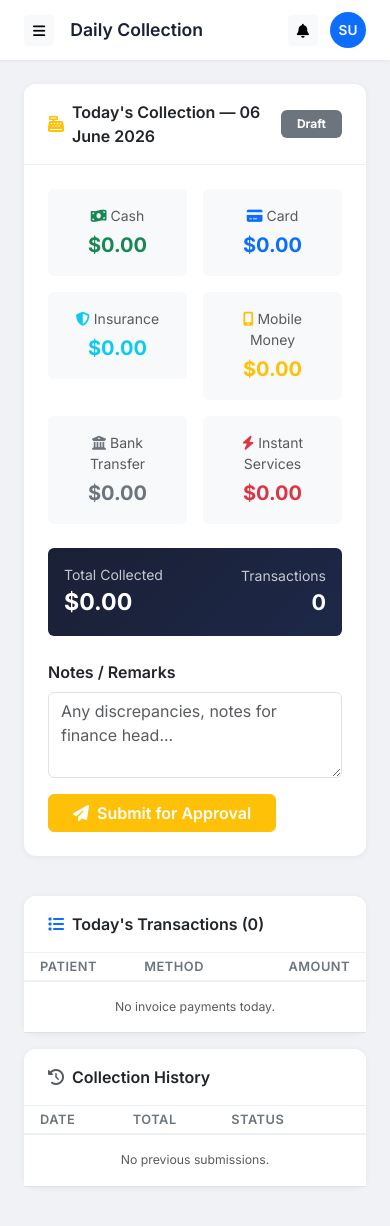
After one commit to felmeta43/Wifi_Driver, a Django app: page /billing/daily-collection/ in a window 390 px wide. The commit adds this page. Shown: the top 1226 px of the page. Run offline with Django 5.2, Linux system fonts and the light colour scheme; the visitor is signed in with stand-in values (Sample User, id 1); data comes from the database, SQL or seed files in the repository; data that the repository does not hold is empty.

Commit message:
Add Finance Head role and daily cashier collection approval workflow
New role:
- finance_head added to User.ROLE_CHOICES

New model — DailyCollection (billing app):
- Tracks each cashier's daily payment totals (cash/card/insurance/mobile/
  bank-transfer/instant-service) with transaction count
- Status flow: draft → submitted → approved | rejected
- Rejected collections reset to draft so cashier can correct and resubmit
- unique_together(cashier, collection_date) enforces one record per day

Cashier workflow:
- /billing/daily-collection/ — auto-calculates today's totals from Payment
  and InstantService records, shows breakdown, cashier adds notes & submits
- Shows pending badge in sidebar when today's collection not yet submitted
- Collection history with status displayed

Finance Head workflow:
- /billing/collections/ — queue of all cashier submissions, filtered by status
- /billing/collections/<pk>/review/ — detailed view with per-transaction
  breakdown (invoice payments + instant services), approve or reject with reason
- Pending approvals count badge shown in Finance sidebar

Sidebar updates:
- finance_head role gets its own Finance section (invoices, reports,
  collection approvals with live badge count)
- cashier gets Daily Collection link with "Pending" badge when unsubmitted

Scrollable sidebar fix:
- Changed .sidebar from min-height:100vh → height:100vh with overflow:hidden
- nav gets min-height:0 so flex shrinks correctly, enabling overflow-y:auto
- Thin custom scrollbar styled for dark sidebar

Context processor updated to inject pending_collection_today (cashier)
and pending_approvals (finance_head) into every template.

https://claude.ai/code/session_013aWsgWhuanRg57LqkSLTdv

```diff
--- a/accounts/models.py
+++ b/accounts/models.py
@@ -11,6 +11,7 @@ class User(AbstractUser):
         ('pharmacist', 'Pharmacist'),
         ('lab_technician', 'Lab Technician'),
         ('cashier', 'Cashier'),
+        ('finance_head', 'Finance Head'),
         ('accountant', 'Accountant'),
         ('patient', 'Patient'),
     ]
--- a/billing/urls.py
+++ b/billing/urls.py
@@ -7,4 +7,8 @@ urlpatterns = [
     path('create/', views.invoice_create, name='invoice_create'),
     path('<int:invoice_pk>/payment/', views.add_payment, name='add_payment'),
     path('reports/', views.billing_reports, name='billing_reports'),
+    # Daily Collection
+    path('daily-collection/', views.daily_collection_submit, name='daily_collection_submit'),
+    path('collections/', views.collection_list, name='collection_list'),
+    path('collections/<int:pk>/review/', views.collection_review, name='collection_review'),
 ]
--- a/billing/views.py
+++ b/billing/views.py
@@ -5,7 +5,7 @@ from django.db.models import Q, Sum
 from django.http import JsonResponse
 import json
 
-from .models import Invoice, InvoiceItem, Payment
+from .models import Invoice, InvoiceItem, Payment, DailyCollection
 from patients.models import Patient
 from appointments.models import Appointment
 
@@ -152,3 +152,161 @@ def billing_reports(request):
         'monthly': monthly, 'total_revenue': total_revenue,
         'total_pending': total_pending, 'payment_methods': payment_methods,
     })
+
+
+# ── Daily Collection ──────────────────────────────────────────────────────────
+
+def _build_collection_summary(cashier, date):
+    """Calculate payment totals for a cashier on a given date from Payment records."""
+    from services.models import InstantService
+    from django.db.models import Sum
+
+    payments = Payment.objects.filter(
+        received_by=cashier,
+        payment_date__date=date,
+    )
+    totals = {
+        'cash': payments.filter(method='cash').aggregate(t=Sum('amount'))['t'] or 0,
+        'card': payments.filter(method='card').aggregate(t=Sum('amount'))['t'] or 0,
+        'insurance': payments.filter(method='insurance').aggregate(t=Sum('amount'))['t'] or 0,
+        'mobile_money': payments.filter(method='mobile_money').aggregate(t=Sum('amount'))['t'] or 0,
+        'bank_transfer': payments.filter(method='bank_transfer').aggregate(t=Sum('amount'))['t'] or 0,
+        'check': payments.filter(method='check').aggregate(t=Sum('amount'))['t'] or 0,
+    }
+    instant = InstantService.objects.filter(
+        performed_by=cashier,
+        created_at__date=date,
+    ).aggregate(t=Sum('total_price'))['t'] or 0
+    total = sum(totals.values()) + float(instant)
+    return totals, float(instant), total, payments.count()
+
+
+@login_required
+def daily_collection_submit(request):
+    from datetime import date as date_type
+    if request.user.role not in ('cashier', 'admin') and not request.user.is_superuser:
+        messages.error(request, 'Only cashiers can submit daily collections.')
+        return redirect('dashboard')
+
+    today = date_type.today()
+    collection, _ = DailyCollection.objects.get_or_create(
+        cashier=request.user, collection_date=today,
+    )
+
+    # Always refresh calculated totals if still draft
+    if collection.status == 'draft':
+        totals, instant, total, count = _build_collection_summary(request.user, today)
+        collection.cash_total = totals['cash']
+        collection.card_total = totals['card']
+        collection.insurance_total = totals['insurance']
+        collection.mobile_money_total = totals['mobile_money']
+        collection.bank_transfer_total = totals['bank_transfer']
+        collection.check_total = totals['check']
+        collection.instant_service_total = instant
+        collection.total_collected = total
+        collection.transaction_count = count
+        collection.save(update_fields=[
+            'cash_total', 'card_total', 'insurance_total', 'mobile_money_total',
+            'bank_transfer_total', 'check_total', 'instant_service_total',
+            'total_collected', 'transaction_count',
+        ])
+
+    if request.method == 'POST':
+        action = request.POST.get('action')
+        if action == 'submit' and collection.status == 'draft':
+            from django.utils import timezone
+            collection.notes = request.POST.get('notes', '')
+            collection.status = 'submitted'
+            collection.submitted_at = timezone.now()
+            collection.save()
+            messages.success(request, f'Daily collection for {today} submitted for approval.')
+            return redirect('daily_collection_submit')
+
+    # Get individual payments for the day to show detail
+    today_payments = Payment.objects.filter(
+        received_by=request.user, payment_date__date=today
+    ).select_related('invoice__patient').order_by('-payment_date')
+
+    # History of past collections
+    history = DailyCollection.objects.filter(cashier=request.user).exclude(
+        collection_date=today
+    ).order_by('-collection_date')[:10]
+
+    return render(request, 'billing/daily_collection.html', {
+        'collection': collection,
+        'today_payments': today_payments,
+        'history': history,
+        'today': today,
+    })
+
+
+@login_required
+def collection_list(request):
+    if request.user.role not in ('finance_head', 'admin') and not request.user.is_superuser:
+        messages.error(request, 'Access restricted to Finance Head.')
+        return redirect('dashboard')
+
+    status = request.GET.get('status', 'submitted')
+    qs = DailyCollection.objects.select_related('cashier', 'reviewed_by').order_by(
+        '-collection_date', 'cashier__first_name'
+    )
+    if status:
+        qs = qs.filter(status=status)
+
+    pending_count = DailyCollection.objects.filter(status='submitted').count()
+    return render(request, 'billing/collection_list.html', {
+        'collections': qs,
+        'status': status,
+        'status_choices': DailyCollection.STATUS_CHOICES,
+        'pending_count': pending_count,
+    })
+
+
+@login_required
+def collection_review(request, pk):
+    if request.user.role not in ('finance_head', 'admin') and not request.user.is_superuser:
+        messages.error(request, 'Access restricted to Finance Head.')
+        return redirect('dashboard')
+
+    collection = get_object_or_404(DailyCollection, pk=pk)
+
+    if request.method == 'POST':
+        from django.utils import timezone
+        action = request.POST.get('action')
+        if action == 'approve':
+            collection.status = 'approved'
+            collection.rejection_reason = ''
+            collection.reviewed_by = request.user
+            collection.reviewed_at = timezone.now()
+            collection.save()
+            messages.success(request, f'Collection approved for {collection.cashier.get_full_name()} on {collection.collection_date}.')
+        elif action == 'reject':
+            collection.status = 'rejected'
+            collection.rejection_reason = request.POST.get('rejection_reason', '')
+            collection.reviewed_by = request.user
+            collection.reviewed_at = timezone.now()
+            collection.save()
+            messages.warning(request, f'Collection rejected. Cashier will need to resubmit.')
+            # Reset to draft so cashier can resubmit
+            collection.status = 'draft'
+            collection.submitted_at = None
+            collection.save()
+        return redirect('collection_list')
+
+    # Get individual payments for that day and cashier
+    day_payments = Payment.objects.filter(
+        received_by=collection.cashier,
+        payment_date__date=collection.collection_date,
+    ).select_related('invoice__patient').order_by('-payment_date')
+
+    from services.models import InstantService
+    day_instant = InstantService.objects.filter(
+        performed_by=collection.cashier,
+        created_at__date=collection.collection_date,
+    ).select_related('patient', 'service').order_by('-created_at')
+
+    return render(request, 'billing/collection_detail.html', {
+        'collection': collection,
+        'day_payments': day_payments,
+        'day_instant': day_instant,
+    })
--- a/core/context_processors.py
+++ b/core/context_processors.py
@@ -4,9 +4,31 @@ from .models import HospitalSettings, Notification
 def hospital_settings(request):
     settings = HospitalSettings.get_settings()
     unread_notifications = 0
+    pending_collection_today = False   # cashier: True if today not yet submitted
+    pending_approvals = 0              # finance_head: count awaiting approval
+
     if request.user.is_authenticated:
-        unread_notifications = Notification.objects.filter(user=request.user, is_read=False).count()
+        unread_notifications = Notification.objects.filter(
+            user=request.user, is_read=False
+        ).count()
+
+        role = getattr(request.user, 'role', '')
+
+        if role == 'cashier' or request.user.is_superuser:
+            from datetime import date
+            from billing.models import DailyCollection
+            today_col = DailyCollection.objects.filter(
+                cashier=request.user, collection_date=date.today()
+            ).first()
+            pending_collection_today = (today_col is None or today_col.status == 'draft')
+
+        if role in ('finance_head', 'admin') or request.user.is_superuser:
+            from billing.models import DailyCollection
+            pending_approvals = DailyCollection.objects.filter(status='submitted').count()
+
     return {
         'hospital': settings,
         'unread_notifications': unread_notifications,
+        'pending_collection_today': pending_collection_today,
+        'pending_approvals': pending_approvals,
     }
--- a/templates/base.html
+++ b/templates/base.html
@@ -16,9 +16,9 @@
         * { font-family: 'Inter', sans-serif; }
         body { background: #f0f2f5; }
         .sidebar {
-            width: 260px; min-height: 100vh; background: linear-gradient(180deg, #1a2035 0%, #1d2848 100%);
+            width: 260px; height: 100vh; background: linear-gradient(180deg, #1a2035 0%, #1d2848 100%);
             position: fixed; top: 0; left: 0; z-index: 1000; transition: all 0.3s;
-            display: flex; flex-direction: column;
+            display: flex; flex-direction: column; overflow: hidden;
         }
         .sidebar .brand {
             padding: 1.5rem 1.2rem; border-bottom: 1px solid rgba(255,255,255,0.08);
@@ -27,7 +27,11 @@
         .sidebar .brand img { width: 40px; height: 40px; object-fit: cover; border-radius: 8px; }
         .sidebar .brand-text { color: white; font-weight: 700; font-size: 0.95rem; line-height: 1.2; }
         .sidebar .brand-text small { font-weight: 300; font-size: 0.72rem; color: rgba(255,255,255,0.6); }
-        .sidebar nav { flex: 1; padding: 1rem 0.75rem; overflow-y: auto; }
+        .sidebar nav { flex: 1; padding: 1rem 0.75rem; overflow-y: auto; min-height: 0; }
+        .sidebar nav::-webkit-scrollbar { width: 4px; }
+        .sidebar nav::-webkit-scrollbar-track { background: transparent; }
+        .sidebar nav::-webkit-scrollbar-thumb { background: rgba(255,255,255,0.15); border-radius: 4px; }
+        .sidebar nav::-webkit-scrollbar-thumb:hover { background: rgba(255,255,255,0.3); }
         .sidebar .nav-label {
             font-size: 0.65rem; font-weight: 600; color: rgba(255,255,255,0.35);
             text-transform: uppercase; letter-spacing: 0.08em;
@@ -200,7 +204,7 @@
         {# cashier: full access + takes payments                          #}
         {# receptionist: creates invoices + service orders, no payment   #}
         {# accountant: read-only invoices + reports                      #}
-        {% if r == 'admin' or r == 'cashier' or r == 'receptionist' or r == 'accountant' or su %}
+        {% if r == 'admin' or r == 'cashier' or r == 'receptionist' or r == 'accountant' or r == 'finance_head' or su %}
         <div class="nav-label">Services &amp; Finance</div>
         {% if r == 'admin' or r == 'cashier' or r == 'receptionist' or su %}
         <a href="{% url 'service_list' %}" class="nav-link {% if 'service' in request.resolver_match.url_name %}active{% endif %}">
@@ -215,11 +219,36 @@
         <a href="{% url 'invoice_list' %}" class="nav-link {% if 'invoice' in request.resolver_match.url_name %}active{% endif %}">
             <i class="fas fa-file-invoice-dollar"></i> Invoices
         </a>
-        {% if r == 'admin' or r == 'cashier' or r == 'accountant' or su %}
+        {% if r == 'admin' or r == 'cashier' or r == 'accountant' or r == 'finance_head' or su %}
         <a href="{% url 'billing_reports' %}" class="nav-link">
             <i class="fas fa-chart-bar"></i> Reports
         </a>
         {% endif %}
+        {% if r == 'cashier' or su %}
+        <a href="{% url 'daily_collection_submit' %}" class="nav-link {% if request.resolver_match.url_name == 'daily_collection_submit' %}active{% endif %} d-flex align-items-center justify-content-between">
+            <span><i class="fas fa-cash-register me-2" style="width:18px;text-align:center;"></i>Daily Collection</span>
+            {% if pending_collection_today %}
+            <span class="badge bg-warning text-dark" style="font-size:0.6rem;">Pending</span>
+            {% endif %}
+        </a>
+        {% endif %}
+        {% endif %}
+
+        {# ── Finance Head — collection approvals ──────────────────────── #}
+        {% if r == 'finance_head' or r == 'admin' or su %}
+        <div class="nav-label">Finance</div>
+        <a href="{% url 'invoice_list' %}" class="nav-link {% if 'invoice' in request.resolver_match.url_name %}active{% endif %}">
+            <i class="fas fa-file-invoice-dollar"></i> Invoices
+        </a>
+        <a href="{% url 'billing_reports' %}" class="nav-link">
+            <i class="fas fa-chart-bar"></i> Reports
+        </a>
+        <a href="{% url 'collection_list' %}" class="nav-link {% if 'collection' in request.resolver_match.url_name %}active{% endif %} d-flex align-items-center justify-content-between">
+            <span><i class="fas fa-clipboard-check me-2" style="width:18px;text-align:center;"></i>Collection Approvals</span>
+            {% if pending_approvals > 0 %}
+            <span class="badge bg-danger" style="font-size:0.6rem;">{{ pending_approvals }}</span>
+            {% endif %}
+        </a>
         {% endif %}
 
         {# ── Administration — admin only ───────────────────────────────── #}
--- /dev/null
+++ b/templates/billing/daily_collection.html
@@ -0,0 +1,191 @@
+{% extends 'base.html' %}
+{% block title %}Daily Collection{% endblock %}
+{% block page_title %}Daily Collection{% endblock %}
+{% block content %}
+<div class="row g-4">
+
+  {# ── Left: Today's summary & submission ── #}
+  <div class="col-lg-7">
+    <div class="card mb-3">
+      <div class="card-header d-flex align-items-center justify-content-between py-3 px-4">
+        <div class="d-flex align-items-center gap-2">
+          <i class="fas fa-cash-register text-warning"></i>
+          <span>Today's Collection — {{ today|date:"d F Y" }}</span>
+        </div>
+        <span class="badge
+          {% if collection.status == 'approved' %}bg-success
+          {% elif collection.status == 'submitted' %}bg-warning text-dark
+          {% elif collection.status == 'rejected' %}bg-danger
+          {% else %}bg-secondary{% endif %} px-3 py-2">
+          {{ collection.get_status_display }}
+        </span>
+      </div>
+      <div class="card-body p-4">
+
+        {% if collection.status == 'rejected' %}
+        <div class="alert alert-danger mb-3">
+          <i class="fas fa-times-circle me-2"></i>
+          <strong>Rejected by Finance Head.</strong>
+          {% if collection.rejection_reason %}
+          <div class="mt-1 small">Reason: {{ collection.rejection_reason }}</div>
+          {% endif %}
+          <div class="mt-2 small text-muted">Your collection has been reset to draft. Please review and resubmit.</div>
+        </div>
+        {% endif %}
+
+        {% if collection.status == 'approved' %}
+        <div class="alert alert-success mb-3">
+          <i class="fas fa-check-circle me-2"></i>
+          <strong>Approved</strong> by {{ collection.reviewed_by.get_full_name }} on {{ collection.reviewed_at|date:"d M Y H:i" }}.
+        </div>
+        {% endif %}
+
+        {% if collection.status == 'submitted' %}
+        <div class="alert alert-warning mb-3">
+          <i class="fas fa-clock me-2"></i>
+          Submitted at {{ collection.submitted_at|date:"H:i" }}. Awaiting Finance Head approval.
+        </div>
+        {% endif %}
+
+        {# Breakdown by method #}
+        <div class="row g-3 mb-4">
+          {% with sym=hospital.currency_symbol %}
+          <div class="col-6 col-md-4">
+            <div class="p-3 rounded bg-light text-center">
+              <div class="text-muted small mb-1"><i class="fas fa-money-bill-wave text-success me-1"></i>Cash</div>
+              <div class="fw-bold fs-5 text-success">{{ sym }}{{ collection.cash_total|floatformat:2 }}</div>
+            </div>
+          </div>
+          <div class="col-6 col-md-4">
+            <div class="p-3 rounded bg-light text-center">
+              <div class="text-muted small mb-1"><i class="fas fa-credit-card text-primary me-1"></i>Card</div>
+              <div class="fw-bold fs-5 text-primary">{{ sym }}{{ collection.card_total|floatformat:2 }}</div>
+            </div>
+          </div>
+          <div class="col-6 col-md-4">
+            <div class="p-3 rounded bg-light text-center">
+              <div class="text-muted small mb-1"><i class="fas fa-shield-alt text-info me-1"></i>Insurance</div>
+              <div class="fw-bold fs-5 text-info">{{ sym }}{{ collection.insurance_total|floatformat:2 }}</div>
+            </div>
+          </div>
+          <div class="col-6 col-md-4">
+            <div class="p-3 rounded bg-light text-center">
+              <div class="text-muted small mb-1"><i class="fas fa-mobile-alt text-warning me-1"></i>Mobile Money</div>
+              <div class="fw-bold fs-5 text-warning">{{ sym }}{{ collection.mobile_money_total|floatformat:2 }}</div>
+            </div>
+          </div>
+          <div class="col-6 col-md-4">
+            <div class="p-3 rounded bg-light text-center">
+              <div class="text-muted small mb-1"><i class="fas fa-university text-secondary me-1"></i>Bank Transfer</div>
+              <div class="fw-bold fs-5 text-secondary">{{ sym }}{{ collection.bank_transfer_total|floatformat:2 }}</div>
+            </div>
+          </div>
+          <div class="col-6 col-md-4">
+            <div class="p-3 rounded bg-light text-center">
+              <div class="text-muted small mb-1"><i class="fas fa-bolt text-danger me-1"></i>Instant Services</div>
+              <div class="fw-bold fs-5 text-danger">{{ sym }}{{ collection.instant_service_total|floatformat:2 }}</div>
+            </div>
+          </div>
+          {% endwith %}
+        </div>
+
+        <div class="d-flex align-items-center justify-content-between p-3 rounded mb-4"
+             style="background:linear-gradient(135deg,#1a2035,#1d2848);color:white;">
+          <div>
+            <div class="small opacity-75">Total Collected</div>
+            <div class="fs-3 fw-bold">{{ hospital.currency_symbol }}{{ collection.total_collected|floatformat:2 }}</div>
+          </div>
+          <div class="text-end">
+            <div class="small opacity-75">Transactions</div>
+            <div class="fs-4 fw-bold">{{ collection.transaction_count }}</div>
+          </div>
+        </div>
+
+        {% if collection.status == 'draft' %}
+        <form method="post">
+          {% csrf_token %}
+          <input type="hidden" name="action" value="submit">
+          <div class="mb-3">
+            <label class="form-label fw-semibold">Notes / Remarks</label>
+            <textarea name="notes" class="form-control" rows="3"
+              placeholder="Any discrepancies, notes for finance head...">{{ collection.notes }}</textarea>
+          </div>
+          <button type="submit" class="btn btn-warning text-white px-4 fw-semibold">
+            <i class="fas fa-paper-plane me-2"></i>Submit for Approval
+          </button>
+        </form>
+        {% endif %}
+
+        {% if collection.notes and collection.status != 'draft' %}
+        <div class="mt-3 p-3 bg-light rounded small">
+          <span class="fw-semibold">Notes:</span> {{ collection.notes }}
+        </div>
+        {% endif %}
+
+      </div>
+    </div>
+  </div>
+
+  {# ── Right: Today's transactions + history ── #}
+  <div class="col-lg-5">
+    <div class="card mb-3">
+      <div class="card-header py-3 px-4">
+        <i class="fas fa-list me-2 text-primary"></i>Today's Transactions ({{ today_payments|length }})
+      </div>
+      <div style="max-height:300px;overflow-y:auto;">
+        <table class="table table-sm table-hover mb-0">
+          <thead>
+            <tr><th class="ps-3">Patient</th><th>Method</th><th class="pe-3 text-end">Amount</th></tr>
+          </thead>
+          <tbody>
+            {% for pay in today_payments %}
+            <tr>
+              <td class="ps-3 small">{{ pay.invoice.patient.get_full_name }}</td>
+              <td class="small text-muted">{{ pay.get_method_display }}</td>
+              <td class="pe-3 text-end text-success fw-semibold small">
+                {{ hospital.currency_symbol }}{{ pay.amount }}
+              </td>
+            </tr>
+            {% empty %}
+            <tr><td colspan="3" class="text-center text-muted py-3 small">No invoice payments today.</td></tr>
+            {% endfor %}
+          </tbody>
+        </table>
+      </div>
+    </div>
+
+    <div class="card">
+      <div class="card-header py-3 px-4">
+        <i class="fas fa-history me-2 text-muted"></i>Collection History
+      </div>
+      <div style="max-height:300px;overflow-y:auto;">
+        <table class="table table-sm table-hover mb-0">
+          <thead>
+            <tr><th class="ps-3">Date</th><th>Total</th><th class="pe-3">Status</th></tr>
+          </thead>
+          <tbody>
+            {% for col in history %}
+            <tr>
+              <td class="ps-3 small">{{ col.collection_date|date:"d M Y" }}</td>
+              <td class="small fw-semibold">{{ hospital.currency_symbol }}{{ col.total_collected|floatformat:2 }}</td>
+              <td class="pe-3 small">
+                <span class="badge
+                  {% if col.status == 'approved' %}bg-success
+                  {% elif col.status == 'submitted' %}bg-warning text-dark
+                  {% elif col.status == 'rejected' %}bg-danger
+                  {% else %}bg-secondary{% endif %}">
+                  {{ col.get_status_display }}
+                </span>
+              </td>
+            </tr>
+            {% empty %}
+            <tr><td colspan="3" class="text-center text-muted py-3 small">No previous submissions.</td></tr>
+            {% endfor %}
+          </tbody>
+        </table>
+      </div>
+    </div>
+  </div>
+
+</div>
+{% endblock %}
```
Also changed, not shown: billing/admin.py (+8 -1 lines), billing/models.py (+50 -0 lines), templates/billing/collection_detail.html (added, +169 -0 lines), templates/billing/collection_list.html (added, +90 -0 lines), billing/migrations/0003_dailycollection.py (added).
